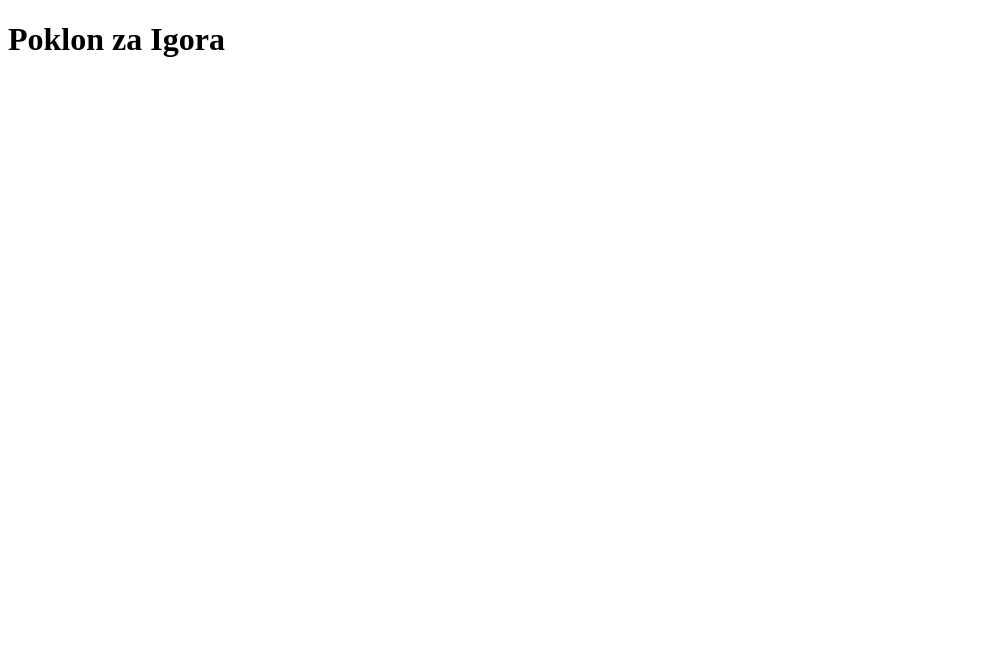
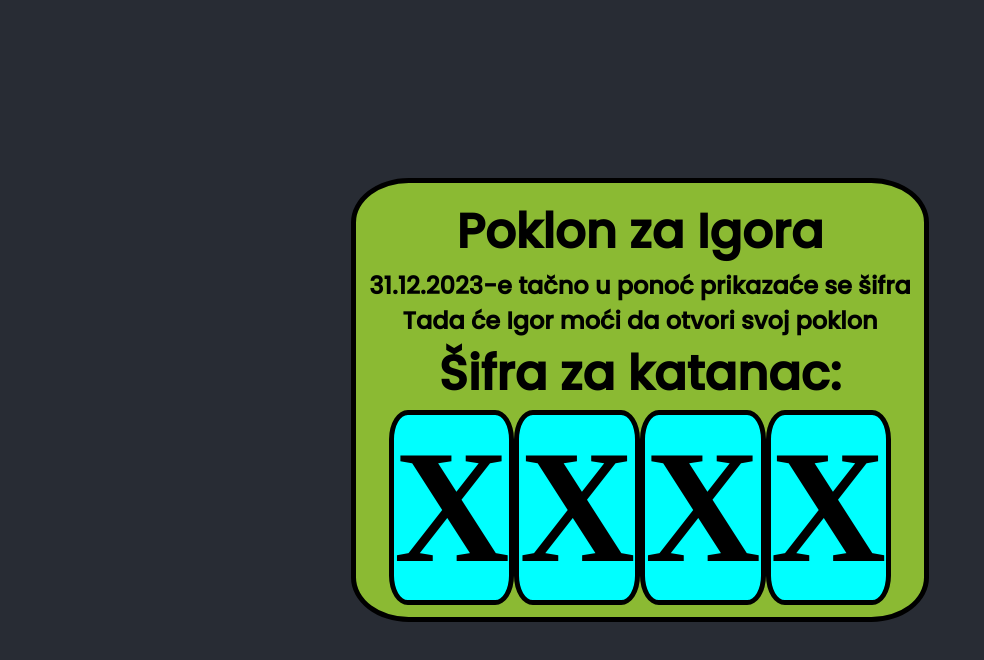
Before and after one commit to MAPZR/sifra-za-katanac, a React (Create React App) app: page / in a window 1280 px wide. Shown: the top 660 px of the page, without its empty margins (0-984 px from the left). Built offline with nearby package versions, Linux system fonts and the light colour scheme.

Commit message:
HTML & CSS sredjeni osnovno

```diff
--- a/src/App.css
+++ /dev/null
@@ -1,23 +0,0 @@
-.App {
-    text-align: center;
-}
-
-.App-logo {
-    height: 40vmin;
-    pointer-events: none;
-}
-
-.App-header {
-    background-color: #282c34;
-    min-height: 100vh;
-    display: flex;
-    flex-direction: column;
-    align-items: center;
-    justify-content: center;
-    font-size: calc(10px + 2vmin);
-    color: white;
-}
-
-.App-link {
-    color: #61dafb;
-}
--- a/src/App.js
+++ b/src/App.js
@@ -1,5 +1,5 @@
 import React, { Component } from 'react'
-import './App.css'
+import Digit from './components/Digit'
 
 class App extends Component {
     state = {
@@ -8,10 +8,21 @@ class App extends Component {
 
     render() {
         return (
-            <div className="container">
-                <h1>Poklon za Igora</h1>
-                <div className="main">
+            <div className="App-container">
+                <div className="App-central-square">
+                    <div className="App-text-area">
+                        <div className="App-headline">Poklon za Igora</div>
+                        <div>31.12.2023-e tačno u ponoć prikazaće se šifra</div>
+                        <div>Tada će Igor moći da otvori svoj poklon</div>
+                        <div className="App-headline">Šifra za katanac:</div>
+                    </div>
 
+                    <div className="App-padlock-code">
+                        <Digit></Digit>
+                        <Digit></Digit>
+                        <Digit></Digit>
+                        <Digit></Digit>
+                    </div>
                 </div>
             </div>
         )
--- /dev/null
+++ b/src/components/Digit.js
@@ -0,0 +1,15 @@
+import React, { Component } from 'react'
+
+class Digit extends Component {
+    state = {
+
+    };
+
+    render() {
+        return (
+            <div className="Digit-container">X</div>
+        )
+    }
+}
+
+export default Digit;
--- a/src/index.css
+++ /dev/null
@@ -1,13 +0,0 @@
-body {
-  margin: 0;
-  font-family: -apple-system, BlinkMacSystemFont, 'Segoe UI', 'Roboto', 'Oxygen',
-    'Ubuntu', 'Cantarell', 'Fira Sans', 'Droid Sans', 'Helvetica Neue',
-    sans-serif;
-  -webkit-font-smoothing: antialiased;
-  -moz-osx-font-smoothing: grayscale;
-}
-
-code {
-  font-family: source-code-pro, Menlo, Monaco, Consolas, 'Courier New',
-    monospace;
-}
--- a/src/index.js
+++ b/src/index.js
@@ -1,6 +1,9 @@
 import React from 'react';
 import ReactDOM from 'react-dom';
 import App from './App';
+import './styles/index.css';
+import './styles/App.css';
+import './styles/styleDigit.css';
 
 ReactDOM.render(
     <React.StrictMode>
--- /dev/null
+++ b/src/styles/App.css
@@ -0,0 +1,73 @@
+@import url('https://fonts.googleapis.com/css2?family=Poppins:wght@500&display=swap');
+
+html, body, div, span, applet, object, iframe,
+h1, h2, h3, h4, h5, h6, p, blockquote, pre,
+a, abbr, acronym, address, big, cite, code,
+del, dfn, em, font, img, ins, kbd, q, s, samp,
+small, strike, strong, sub, sup, tt, var,
+dl, dt, dd, ol, ul, li,
+fieldset, form, label, legend,
+table, caption, tbody, tfoot, thead, tr, th, td {
+	margin: 0;
+	padding: 0;
+	border: 0;
+	outline: 0;
+	font-weight: inherit;
+    font-style: inherit;
+    /* font-size: 100%;   =   font-size: 16px;   =   font-size: 1em;   Sve daje isti rezultat!*/
+	font-size: 100%;
+	font-family: inherit;
+	vertical-align: baseline;
+}
+
+html {
+
+}
+
+
+.App-container {
+    display: flex;
+    flex-direction: column;
+    align-items: center;
+    justify-content: center;
+    min-height: 100vh;
+    min-width: 100vw;
+    background-color: #282c34;
+    font-weight: bold;
+}
+
+.App-central-square {
+    display: flex;
+    flex-direction: column;
+    align-items: center;
+    min-height: 50vh;
+    min-width: 30vw;
+    padding: 1%;
+    background-color: #8bba33;
+
+    border-radius: 10%;
+    border-color: black;
+    border-width: 5px;
+    border-style:solid;
+}
+
+.App-text-area {
+    display: flex;
+    flex-direction: column;
+    align-items: center;
+    font-size: 1.5rem;
+    font-family: 'Poppins', sans-serif;
+}
+
+.App-headline {
+    font-size: 3rem;
+}
+
+.App-padlock-code {
+    display: flex;
+    flex-direction: row;
+    justify-content: space-between;
+    align-items: stretch;
+    /* min-height: 50%; */
+    min-width: 90%;
+}
--- /dev/null
+++ b/src/styles/index.css
@@ -0,0 +1,3 @@
+#main {
+    display: flex;
+}
--- /dev/null
+++ b/src/styles/styleDigit.css
@@ -0,0 +1,9 @@
+.Digit-container {
+    background-color: aqua;
+    font-size: 10rem;
+    font-weight: bold;
+    border-radius: 15%;
+    border-color: black;
+    border-width: 5px;
+    border-style:solid;
+}
```
Also changed, not shown: public/manifest.json (deleted).
